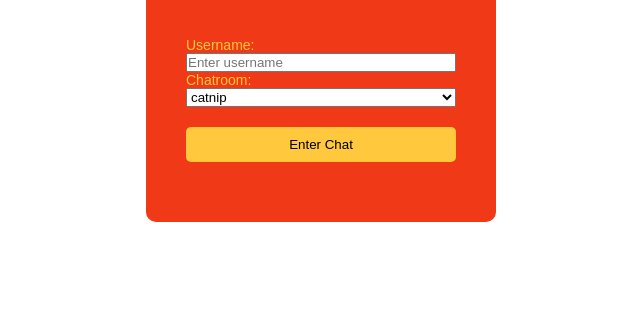
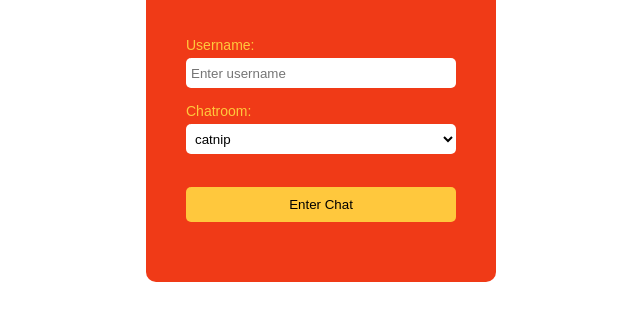
Before and after one commit to MickDellaert/chatroom-exercise, a plain HTML site: page client/index.html in a window 1280 px wide. Shown: the part 171-492 px from the top of the page, without its empty margins (319-959 px from the left). Drawn offline with Linux system fonts and the light colour scheme; a web font is replaced by a local one.

Commit message:
css update login page

```diff
--- a/client/style.css
+++ b/client/style.css
@@ -38,6 +38,15 @@ li {
 label {
     font-size: 14px;
     color: #ffc83d;
+    margin-bottom: 5px;
+}
+
+button {
+    background-color: #ffc83d;
+    border: none;
+    padding: 10px;
+    border-radius: 5px;
+    cursor: pointer;
 }
 
 
@@ -98,14 +107,6 @@ label {
     color: black;
 }
 
-button {
-    background-color: #ffc83d;
-    border: none;
-    padding: 10px;
-    border-radius: 5px;
-    cursor: pointer;
-}
-
 
 /* Join page */
 .join-main-container {
@@ -133,8 +134,27 @@ button {
     justify-content: center;
 }
 
+
+#username{
+    height: 30px;
+    background-color: white;
+    border-radius: 5px;
+    border: none;
+    padding: 5px;
+    margin-bottom: 15px;
+}
+
+#chatroom{
+    height: 30px;
+    background-color: white;
+    border-radius: 5px;
+    border: none;
+    padding: 5px;
+    margin-bottom: 15px;
+}
+
 .enter-btn {
-    margin-top: 20px;
+    margin-top: 18px;
     margin-bottom: 20px;
 }
 
@@ -223,7 +243,7 @@ textarea:focus {
     --emoji-1: '😺';
     --emoji-2: '😸';
     animation-name: threeFrames;
-    animation-duration: 1.4s;
+    animation-duration: 1.2s;
 }
 
 @keyframes threeFrames {
```
